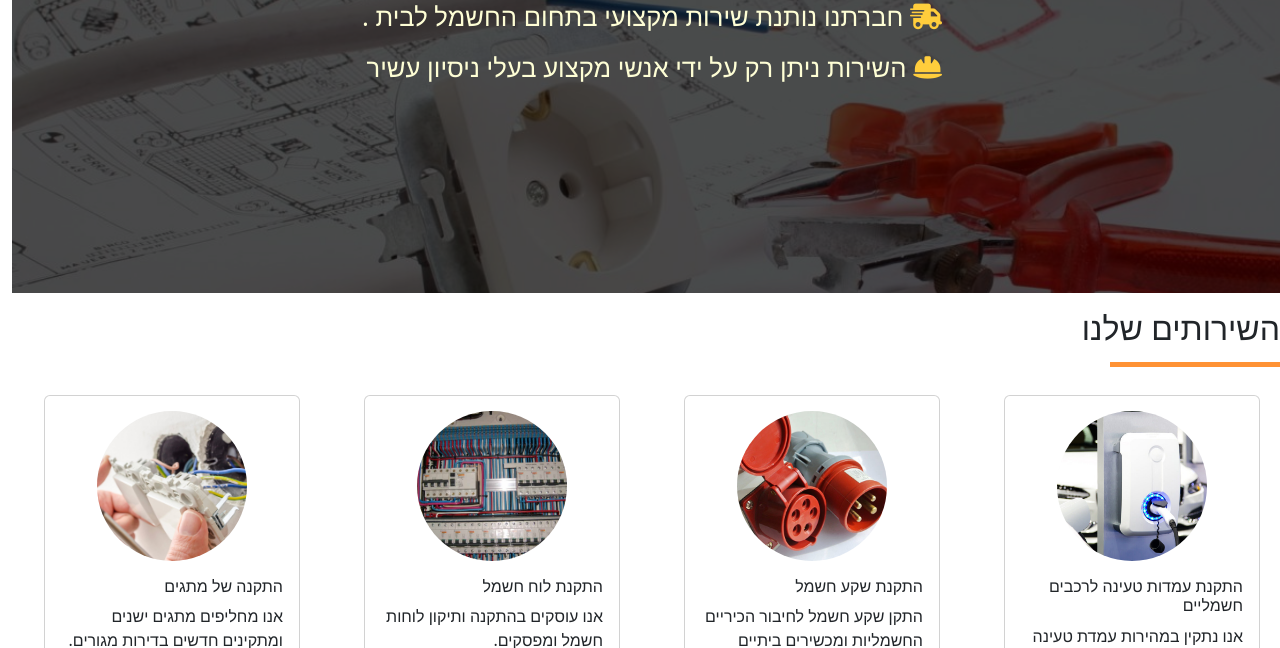
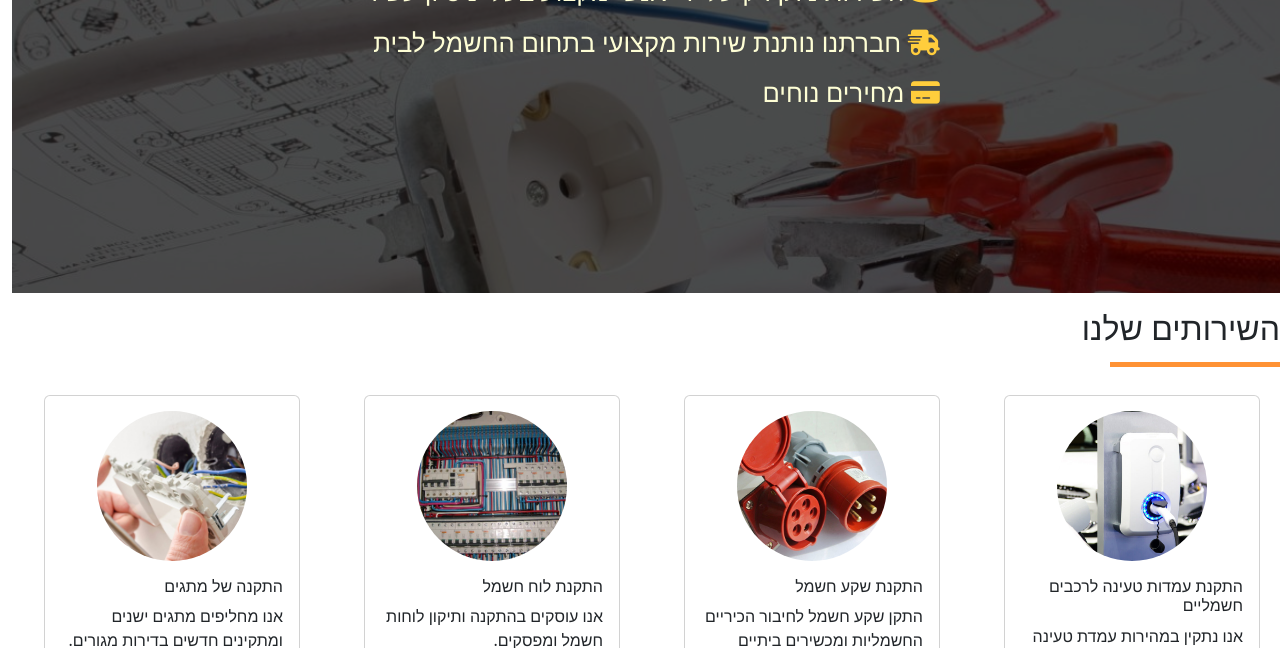
Before and after one commit to Iness0/Hava_electric, a plain HTML site: page index.html in a window 1280 px wide. Shown: the part 452-1100 px from the top of the page. Drawn offline with nearby package versions, Linux system fonts and the light colour scheme.

Commit message:
photo redacted

```diff
--- a/index.html
+++ b/index.html
@@ -50,9 +50,10 @@
     <div class="photo container">
         <h3>
             <span class="offer_big">התקשר למומחה</span>
-            <span class="offer_mid"><i class="fa-solid fa-truck-fast icon"></i> חברתנו נותנת שירות מקצועי בתחום החשמל לבית . </span>
-            <!--<span class="offer_mid"><i class="fa-sharp fa-solid fa-clock icon"></i>  מובטח לעבודה שלנו</span>-->
-            <span class="offer_mid"><i class="fa-solid fa-helmet-safety icon"></i>  השירות ניתן רק על ידי אנשי מקצוע בעלי ניסיון עשיר </span></h3>
+            <span class="offer_mid"><i class="fa-solid fa-helmet-safety icon"></i>  השירות ניתן רק על ידי אנשי מקצוע בעלי ניסיון עשיר </span>
+            <span class="offer_mid"><i class="fa-solid fa-truck-fast icon"></i> חברתנו נותנת שירות מקצועי בתחום החשמל לבית  </span>
+            <span class="offer_mid"><i class="fa-solid fa-credit-card icon"></i>  מחירים נוחים</span>
+        </h3>
     </div>
 </section>
 
```
Also changed, not shown: static/car_charge.jpg.
